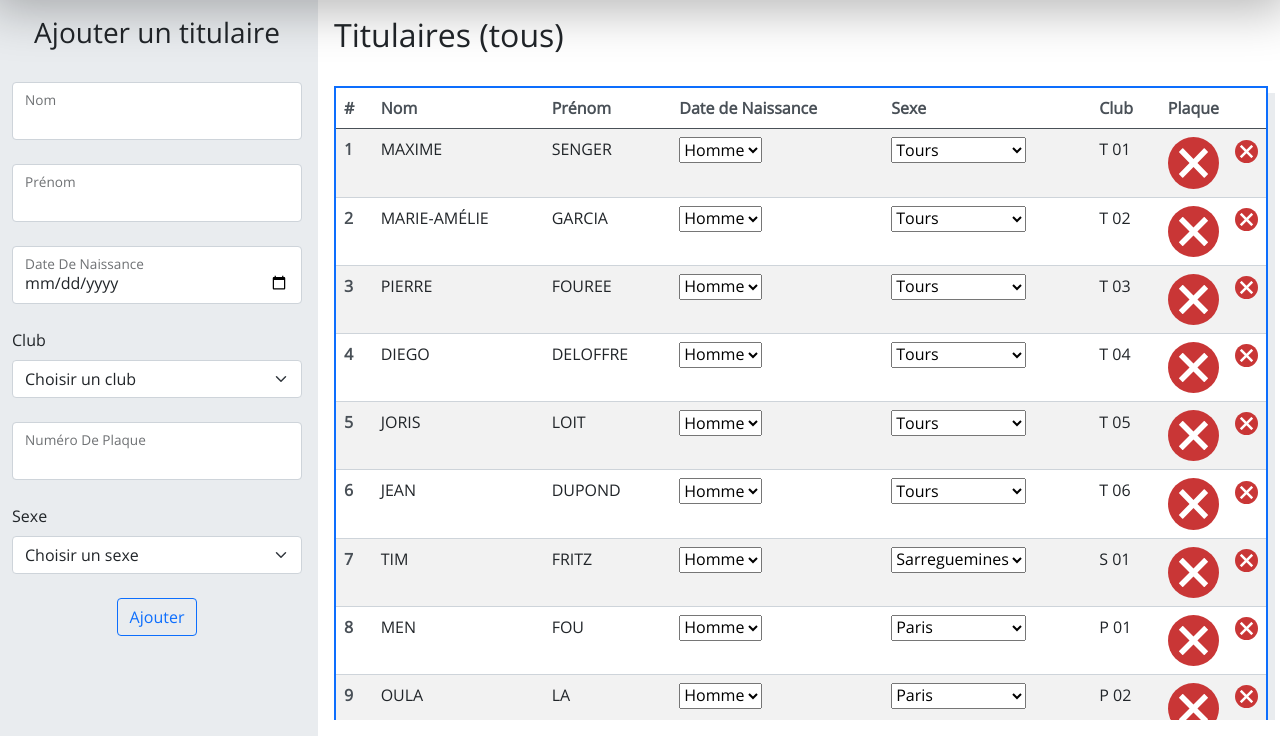
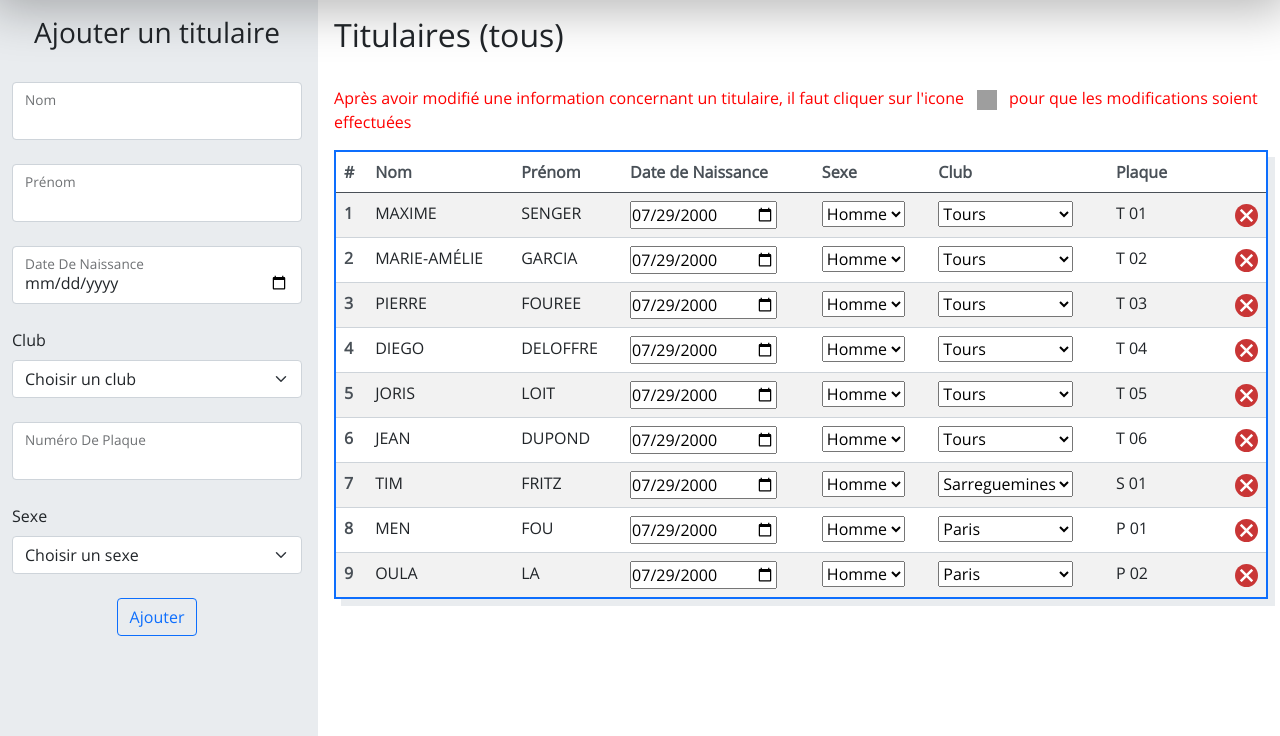
Before and after one commit to VirgileVV1/ProjetCo1_BMX, a Flask app: page /titulaires/ in a window 1280 px wide. Shown: the part 74-810 px from the top of the page. Run offline with Flask 2, Linux system fonts and the light colour scheme; a user stored in the database is signed in; some libraries are stand-ins or nearby versions; grey boxes are pictures that could not be loaded.

Commit message:
ajout des calendrier et des boutons de modif pour la modification des titulaire

```diff
--- a/source/website/templates/titulaires.html
+++ b/source/website/templates/titulaires.html
@@ -62,6 +62,11 @@
     <h2>Titulaires ({{ title }})</h2>
 </div>
 <table class="table table-striped table-hover">
+    <div style="display:flex; flex-direction: row">
+        <p style="color:red;"> Après avoir modifié une information concernant un titulaire, il faut cliquer sur l'icone &nbsp
+        <img style="width:20px; height:20px;" src="{{ url_for('static', filename='update.png') }}" alt="Modifier">
+        &nbsp pour que les modifications soient effectuées</p>
+    </div>
     <thead>
         <tr>
             <th scope="col">#</th>
@@ -72,17 +77,18 @@
             <th scope="col">Club</th>
             <th scope="col">Plaque</th>
             <th scope="col"></th>
+            <th scope="col"></th>
         </tr>
     </thead>
     <tbody>
         {% for titulaire in titulaires %}
         <tr>
             <th scope="row">{{ loop.index }}</th>
-            <td id = "new_nom" contenteditable="true">{{ titulaire.nom }}</td>
+            <td id = "new_nom" contenteditable="true" oninput="printUpdateBtn({{loop.index}})" > {{ titulaire.nom }}</td>
             <td id = "new_prenom" contenteditable="true">{{ titulaire.prenom }}</td>
-
-
-            <td> <select id = "new_sexe" >
+            <td> <input type="date" value="{{titulaire.date_naissance.split('/')[2] +'-'+titulaire.date_naissance.split('/')[1]+'-'+titulaire.date_naissance.split('/')[0] }}"> </td>
+            <td>
+                <select id = "new_sexe" >
                 <option> {{ titulaire.sexe }} </option>
                 {% for sexe in sexes %}
                     {% if sexe.denomination != titulaire.sexe %}
@@ -91,22 +97,20 @@
                 {% endfor %}
                 </select>
             </td>
-
-
-
-            <td> <select id = "new_club">
-
+            <td>
+                <select id = "new_club">
                     <option > {{ titulaire.club }} </option>
                     {% for club in clubs %}
                         {% if club.ville[0]|upper + club.ville[1:] != titulaire.club %}
                             <option>{{ club.ville[0]|upper + club.ville[1:] }}</option>
                         {% endif %}
                     {% endfor %}
-        </select></td>
+                </select>
+            </td>
 
             <td id="new_plaque" contenteditable="true" >{{ titulaire.plaque }}</td>
+            <td class="img"><a style="display:none;" class="p{{loop.index}}" onclick="update_titulaire({{ titulaire.id }},{{ loop.index }} , event)"><img src="{{ url_for('static', filename='update.png') }}" alt="Modifier"></a></td>
             <td class="img"><a onclick="delete_titulaire({{ titulaire.id }}, event)"><img src="{{ url_for('static', filename='delete.svg') }}" alt="Supprimer"></a></td>
-            <td class="img"><a onclick="update_titulaire({{ titulaire.id }}, event)"><img src="{{ url_for('static', filename='delete.svg') }}" alt="Modifier"></a></td>
 
         </tr>
         {% endfor %}
@@ -117,6 +121,10 @@
 
 {% block logged_js %}
 <script type="text/javascript">
+
+    function printUpdateBtn(numero) {
+        document.getElementsByClassName('p'+numero)[0].style.display = "flex";
+    }
 
     function delete_titulaire(titulaire_id, event) {
         if (clicked(event)) {
@@ -133,7 +141,7 @@
         }
     }
 
-    function update_titulaire(titulaire_id, event)
+    function update_titulaire(titulaire_id, numero, event)
     {
 
         new_nom = document.getElementById('new_nom').innerHTML;
@@ -155,9 +163,15 @@
                         "titulaire_club" : new_club,
                         "titulaire_plaque" : new_plaque,
                     },
-
+                    success: function(result){
+                        console.log("oui")
+                        console.log(numero)
+                        document.getElementsByClassName('p'+numero)[0].style.display = "none"; location.reload();
+                    },
                 }
             );
+
+        //document.getElementsByClassName('p'+numero)[0].style.display = "none";
 
     }
 
```
Lines whose indentation alone changed are shown as unchanged.
